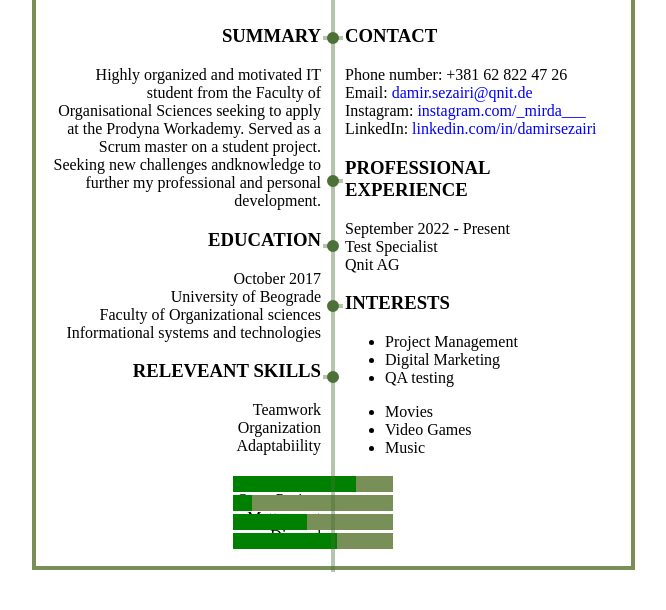
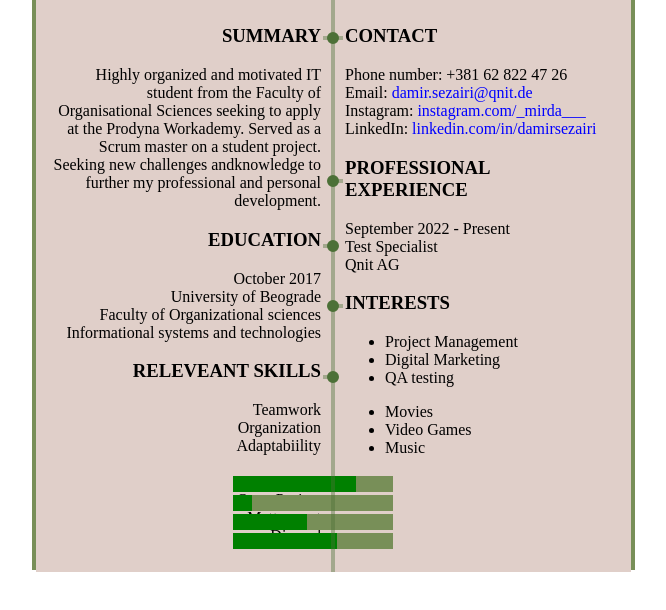
Before and after one commit to sezairidamir/homework1, a plain HTML site: page index.html in a window 1280 px wide. Shown: the part 166-776 px from the top of the page, without its empty margins (307-973 px from the left). Drawn offline with Linux system fonts and the light colour scheme.

Commit message:
background commit

```diff
--- a/index.html
+++ b/index.html
@@ -13,7 +13,6 @@
         width: 595px;
         margin-left: auto;
         margin-right: auto;
-
     }
     </style>
 </head>
@@ -93,9 +92,9 @@
 <div class="desno">
         <h3>CONTACT</h3>
         <p>Phone number: +381 62 822 47 26 <br>
-            Email: <a href = "mailto: damir.sezairi@qnit.de">damir.sezairi@qnit.de</a><br>
-            Instagram: <a href="https://www.instagram.com/_mirda___/" target="_blank">instagram.com/_mirda___</a> <br>
-            LinkedIn: <a href="https://rs.linkedin.com/in/damirsezairi" target="_blank">linkedin.com/in/damirsezairi</a>
+            Email: <a href = "mailto: damir.sezairi@qnit.de" style = "background-color:  #e0cfc9">damir.sezairi@qnit.de</a><br>
+            Instagram: <a href="https://www.instagram.com/_mirda___/" target="_blank" style = "background-color:  #e0cfc9">instagram.com/_mirda___</a> <br>
+            LinkedIn: <a href="https://rs.linkedin.com/in/damirsezairi" target="_blank" style = "background-color:  #e0cfc9">linkedin.com/in/damirsezairi</a>
         </p>
         <h3>PROFESSIONAL EXPERIENCE</h3>
         <p>
--- a/styles/styling.css
+++ b/styles/styling.css
@@ -170,8 +170,11 @@ a:link, a:visited {
 
 body {
   border: 4px solid #788f58;
+  ;
   }
-
+.flex{
+  background-color: #e0cfc9;
+}
   progress{
     -webkit-appearance: none;
   }
```
